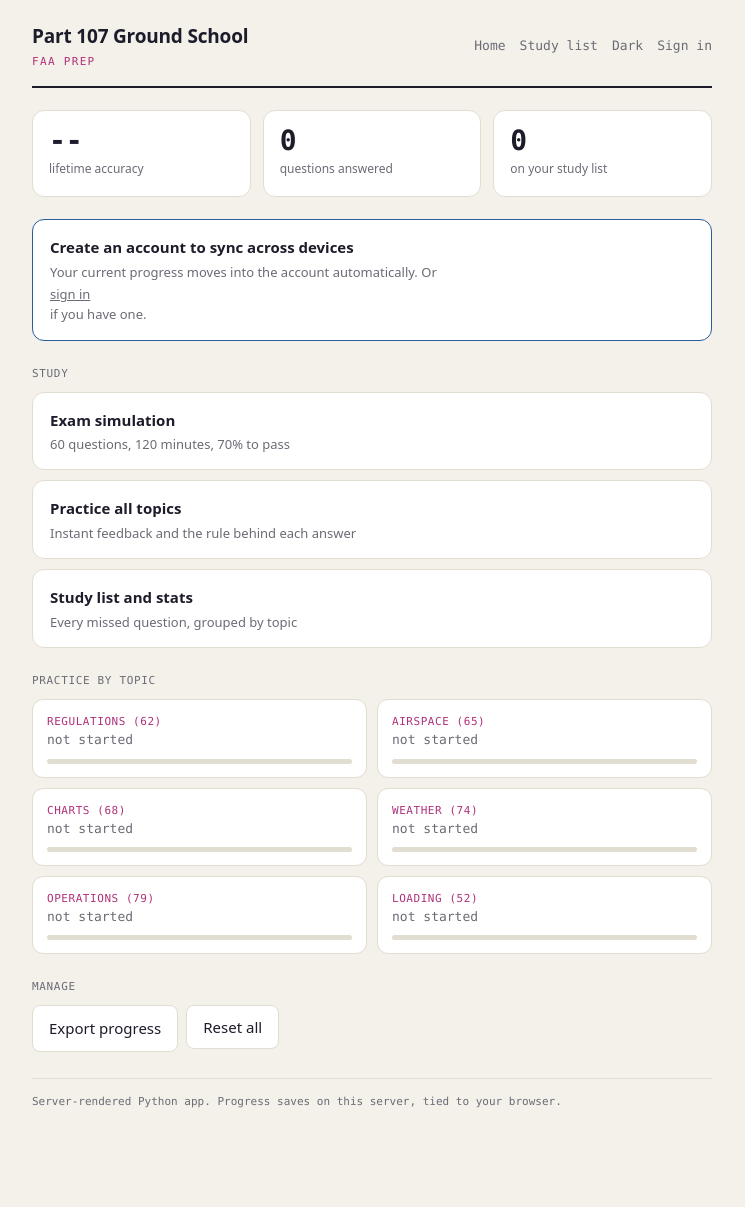
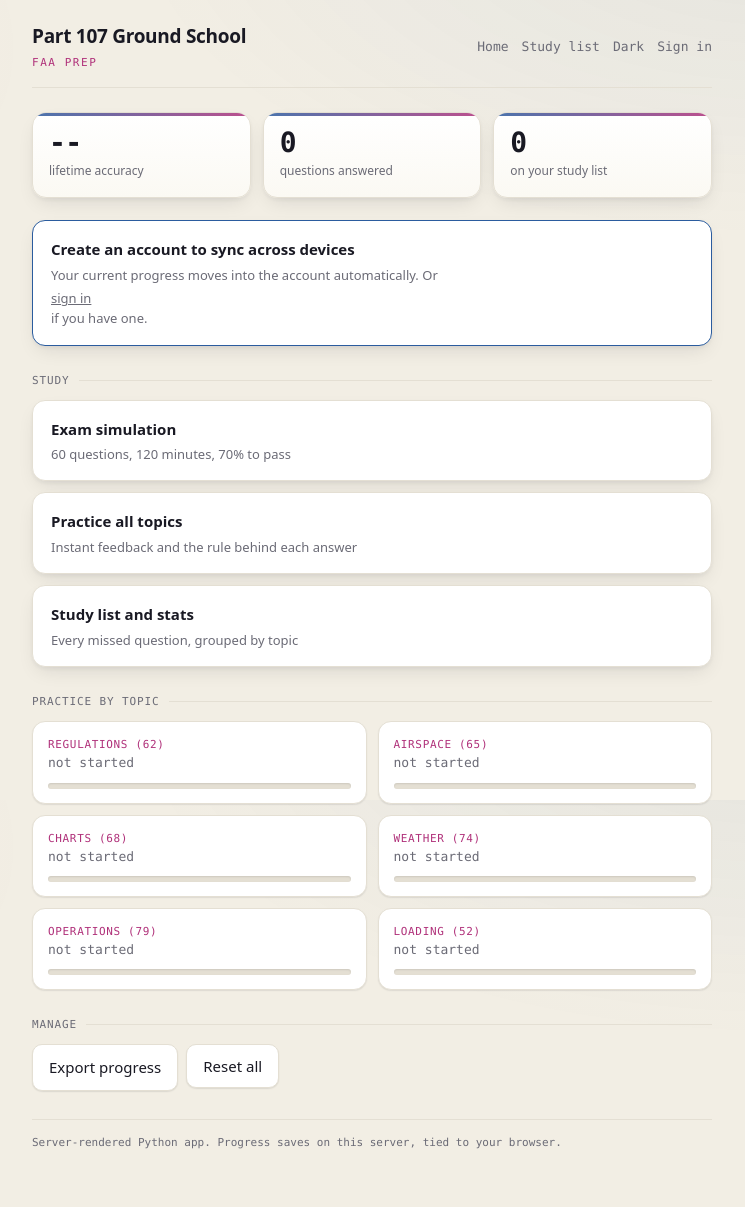
Before and after one commit to jha-ayush/part107_study_guide, a Flask app: page / in a window 1280 px wide. Shown: the whole page, without its empty margins (268-1013 px from the left). Before the commit the page ends 1108 px from the top, so only its background shows below. Run offline with Flask 3, Linux system fonts and the light colour scheme; some libraries are stand-ins or nearby versions.

Commit message:
Refactor CSS for theme and layout enhancements
Updated CSS variables and styles for improved theming and layout.

```diff
--- a/static/styles.css
+++ b/static/styles.css
@@ -1,66 +1,114 @@
 :root{
-  --paper:#F4F1EA; --surface:#FFFFFF; --ink:#1C1C2B; --muted:#6B6B76;
-  --line:#E2DDD1; --blue:#2B5C9E; --magenta:#B0317A; --green:#1F8A5B;
+  --paper:#F2EEE4; --surface:#FFFFFF; --surface-2:#FBF9F3; --ink:#191923; --muted:#6B6B76;
+  --line:#E4DFD3; --line-2:#EFEBE1; --blue:#2B5C9E; --magenta:#B0317A; --green:#1F8A5B;
   --green-bg:#E6F3EC; --red:#C23B3B; --red-bg:#F8E9E9; --amber:#B97C0C;
+  --shadow-sm:0 1px 2px rgba(25,25,35,.06), 0 1px 1px rgba(25,25,35,.04);
+  --shadow-md:0 2px 4px rgba(25,25,35,.05), 0 8px 20px -6px rgba(25,25,35,.12);
+  --shadow-lg:0 10px 36px -8px rgba(25,25,35,.20);
+  --shadow-pop:0 4px 10px rgba(25,25,35,.07), 0 16px 34px -8px rgba(43,92,158,.22);
+  --ring:rgba(43,92,158,.35);
   --mono:ui-monospace,SFMono-Regular,Menlo,Consolas,monospace;
   --sans:system-ui,-apple-system,"Segoe UI",Roboto,Helvetica,Arial,sans-serif;
 }
 body.dark{
-  --paper:#15151F; --surface:#1E1E2B; --ink:#ECECF2; --muted:#9A9AA6;
-  --line:#2C2C3A; --green-bg:#13301F; --red-bg:#34191A;
+  --paper:#101019; --surface:#1C1C2A; --surface-2:#23233A; --ink:#ECECF2; --muted:#9A9AA6;
+  --line:#30303F; --line-2:#27273400; --green-bg:#13301F; --red-bg:#34191A;
+  --shadow-sm:0 1px 2px rgba(0,0,0,.45);
+  --shadow-md:0 2px 6px rgba(0,0,0,.45), 0 10px 26px -8px rgba(0,0,0,.55);
+  --shadow-lg:0 16px 44px -10px rgba(0,0,0,.65);
+  --shadow-pop:0 4px 10px rgba(0,0,0,.4), 0 18px 40px -10px rgba(60,110,190,.40);
+  --ring:rgba(90,140,220,.5);
 }
 *{box-sizing:border-box;margin:0;padding:0;}
-body{font-family:var(--sans);background:var(--paper);color:var(--ink);line-height:1.55;padding:0 16px 56px;-webkit-font-smoothing:antialiased;}
+body{
+  font-family:var(--sans);color:var(--ink);line-height:1.55;padding:0 16px 56px;
+  -webkit-font-smoothing:antialiased;min-height:100vh;
+  background:
+    radial-gradient(1100px 560px at 82% -12%, rgba(43,92,158,.07), transparent 60%),
+    radial-gradient(820px 480px at -12% 6%, rgba(176,49,122,.055), transparent 55%),
+    var(--paper);
+  background-attachment:fixed;
+}
+body.dark{
+  background:
+    radial-gradient(1100px 560px at 82% -12%, rgba(70,120,205,.16), transparent 60%),
+    radial-gradient(820px 480px at -12% 4%, rgba(176,49,122,.12), transparent 55%),
+    var(--paper);
+  background-attachment:fixed;
+}
 a{color:inherit;}
 .wrap{max-width:680px;margin:0 auto;}
-header.top{display:flex;justify-content:space-between;align-items:center;gap:12px;padding:22px 0 16px;border-bottom:2px solid var(--ink);margin-bottom:22px;flex-wrap:wrap;}
+
+/* header */
+header.top{display:flex;justify-content:space-between;align-items:center;gap:12px;padding:22px 0 16px;border-bottom:1px solid var(--line);margin-bottom:24px;flex-wrap:wrap;}
 .brand a{text-decoration:none;}
-.brand h1{font-size:19px;font-weight:700;letter-spacing:-.01em;}
-.brand .tag{font-family:var(--mono);font-size:11px;letter-spacing:.12em;text-transform:uppercase;color:var(--magenta);margin-top:2px;}
-.top nav{display:flex;gap:14px;font-size:13px;font-family:var(--mono);align-items:center;}
-.top nav a{color:var(--muted);text-decoration:none;}
+.brand h1{font-size:19px;font-weight:750;letter-spacing:-.015em;}
+.brand .tag{font-family:var(--mono);font-size:11px;letter-spacing:.14em;text-transform:uppercase;color:var(--magenta);margin-top:3px;}
+.top nav{display:flex;gap:13px;font-size:13px;font-family:var(--mono);align-items:center;}
+.top nav a{color:var(--muted);text-decoration:none;transition:color .15s ease;}
 .top nav a:hover{color:var(--ink);}
+.user-chip{color:var(--ink);max-width:140px;overflow:hidden;text-overflow:ellipsis;white-space:nowrap;font-size:12px;}
+.linkbtn{border:none;background:none;padding:0;color:var(--muted);font-family:var(--mono);font-size:13px;cursor:pointer;transition:color .15s ease;}
+.linkbtn:hover{color:var(--ink);box-shadow:none;transform:none;}
+
+/* theme toggle icon */
+.theme-toggle{display:inline-grid;place-items:center;width:34px;height:34px;border:1px solid var(--line);border-radius:9px;background:var(--surface);color:var(--muted);box-shadow:var(--shadow-sm);transition:transform .16s ease, box-shadow .16s ease, color .15s ease, border-color .15s ease;}
+.theme-toggle:hover{color:var(--ink);border-color:var(--blue);transform:translateY(-1px);box-shadow:var(--shadow-md);}
+.theme-toggle svg{display:block;}
+
+/* surfaces with depth */
 .tiles{display:flex;gap:12px;margin-bottom:22px;flex-wrap:wrap;}
-.tile{flex:1;min-width:120px;background:var(--surface);border:1px solid var(--line);border-radius:12px;padding:16px;}
-.tile b{display:block;font-family:var(--mono);font-size:28px;line-height:1;}
+.tile{flex:1;min-width:120px;background:linear-gradient(180deg,var(--surface),var(--surface-2));border:1px solid var(--line);border-radius:14px;padding:16px 16px 15px;box-shadow:var(--shadow-md);position:relative;overflow:hidden;}
+.tile::before{content:"";position:absolute;left:0;top:0;height:3px;width:100%;background:linear-gradient(90deg,var(--blue),var(--magenta));opacity:.85;}
+.tile b{display:block;font-family:var(--mono);font-size:28px;line-height:1;font-weight:700;letter-spacing:-.02em;}
 .tile span{font-size:12px;color:var(--muted);}
-.section-title{font-family:var(--mono);font-size:11px;letter-spacing:.06em;text-transform:uppercase;color:var(--muted);margin:24px 0 10px;}
-.cards{display:flex;flex-direction:column;gap:10px;}
-.actioncard{display:block;background:var(--surface);border:1px solid var(--line);border-radius:12px;padding:15px 17px;text-decoration:none;color:inherit;}
-.actioncard:hover{border-color:var(--ink);}
+.section-title{font-family:var(--mono);font-size:11px;letter-spacing:.08em;text-transform:uppercase;color:var(--muted);margin:26px 0 11px;display:flex;align-items:center;gap:9px;}
+.section-title::after{content:"";flex:1;height:1px;background:var(--line);}
+.cards{display:flex;flex-direction:column;gap:11px;}
+.actioncard{display:block;background:var(--surface);border:1px solid var(--line);border-radius:13px;padding:16px 18px;text-decoration:none;color:inherit;box-shadow:var(--shadow-md);transition:transform .18s ease, box-shadow .18s ease, border-color .18s ease;}
+.actioncard:hover{transform:translateY(-2px);box-shadow:var(--shadow-pop);border-color:var(--blue);}
 .actioncard b{font-size:15px;}
-.actioncard span{display:block;font-size:13px;color:var(--muted);margin-top:2px;}
-.bgrid{display:grid;grid-template-columns:repeat(2,1fr);gap:10px;}
-.bcard{background:var(--surface);border:1px solid var(--line);border-radius:11px;padding:13px 14px;text-decoration:none;color:inherit;}
-.bcard:hover{border-color:var(--ink);}
-.bcard .n{font-family:var(--mono);font-size:11px;color:var(--magenta);text-transform:uppercase;letter-spacing:.05em;}
+.actioncard span{display:block;font-size:13px;color:var(--muted);margin-top:3px;}
+.bgrid{display:grid;grid-template-columns:repeat(2,1fr);gap:11px;}
+.bcard{background:var(--surface);border:1px solid var(--line);border-radius:13px;padding:14px 15px;text-decoration:none;color:inherit;box-shadow:var(--shadow-sm);transition:transform .18s ease, box-shadow .18s ease, border-color .18s ease;}
+.bcard:hover{transform:translateY(-2px);box-shadow:var(--shadow-pop);border-color:var(--blue);}
+.bcard .n{font-family:var(--mono);font-size:11px;color:var(--magenta);text-transform:uppercase;letter-spacing:.06em;}
 .bcard .pct{font-family:var(--mono);font-size:13px;color:var(--muted);}
-.bar{height:5px;background:var(--line);border-radius:3px;margin-top:8px;overflow:hidden;}
-.bar > i{display:block;height:5px;border-radius:3px;}
+.bar{height:6px;background:var(--line);border-radius:4px;margin-top:9px;overflow:hidden;box-shadow:inset 0 1px 2px rgba(0,0,0,.10);}
+.bar > i{display:block;height:6px;border-radius:4px;background:linear-gradient(90deg,var(--blue),var(--magenta));}
+
+/* practice + exam */
 .meta{display:flex;justify-content:space-between;align-items:center;font-family:var(--mono);font-size:11px;margin-bottom:14px;}
 .meta .l{color:var(--muted);}
-.meta .r{color:var(--blue);letter-spacing:.04em;}
-.qcard{background:var(--surface);border:1px solid var(--line);border-radius:12px;padding:20px;margin-bottom:16px;}
+.meta .r{color:var(--blue);letter-spacing:.05em;}
+.qcard{background:var(--surface);border:1px solid var(--line);border-radius:16px;padding:22px;margin-bottom:16px;box-shadow:var(--shadow-lg);}
 .qtext{font-size:16px;line-height:1.6;}
-.code{font-family:var(--mono);font-size:13px;background:var(--paper);border:1px solid var(--line);border-radius:6px;padding:2px 6px;}
+.code{font-family:var(--mono);font-size:13px;background:var(--surface-2);border:1px solid var(--line);border-radius:6px;padding:2px 6px;}
 .choices{display:flex;flex-direction:column;gap:9px;margin:0 0 16px;}
-.choice{display:flex;align-items:flex-start;gap:11px;padding:12px 15px;border:1px solid var(--line);border-radius:9px;background:var(--surface);font-size:15px;cursor:pointer;}
-.choice:hover{border-color:var(--ink);}
-.choice input{margin-top:3px;}
+.choice{display:flex;align-items:flex-start;gap:11px;padding:13px 15px;border:1px solid var(--line);border-radius:11px;background:var(--surface);font-size:15px;cursor:pointer;box-shadow:var(--shadow-sm);transition:transform .14s ease, box-shadow .14s ease, border-color .14s ease;}
+.choice:hover{transform:translateY(-1px);box-shadow:var(--shadow-md);border-color:var(--blue);}
+.choice input{margin-top:3px;accent-color:var(--blue);}
 .choice .cl{font-family:var(--mono);font-size:13px;opacity:.55;}
 .choice.correct{background:var(--green-bg);border-color:var(--green);}
 .choice.wrong{background:var(--red-bg);border-color:var(--red);}
 .choice.dim{opacity:.55;}
-.explain{border-radius:9px;padding:12px 15px;margin-bottom:16px;font-size:14px;line-height:1.6;}
+.explain{border-radius:11px;padding:13px 15px;margin-bottom:16px;font-size:14px;line-height:1.6;box-shadow:var(--shadow-sm);}
 .explain.ok{background:var(--green-bg);border:1px solid var(--green);}
 .explain.bad{background:var(--red-bg);border:1px solid var(--red);}
 .explain .rl{font-family:var(--mono);font-size:10px;letter-spacing:.1em;text-transform:uppercase;opacity:.7;display:block;margin-bottom:4px;}
-button,.btn{font-family:var(--sans);font-size:15px;border-radius:8px;border:1px solid var(--line);background:var(--surface);color:var(--ink);padding:11px 16px;cursor:pointer;text-decoration:none;display:inline-block;}
-button:hover,.btn:hover{border-color:var(--ink);}
-.btn-primary{background:var(--ink);color:var(--paper);border-color:var(--ink);font-weight:600;width:100%;text-align:center;}
+
+/* buttons */
+button,.btn{font-family:var(--sans);font-size:15px;border-radius:10px;border:1px solid var(--line);background:var(--surface);color:var(--ink);padding:11px 16px;cursor:pointer;text-decoration:none;display:inline-block;box-shadow:var(--shadow-sm);transition:transform .16s ease, box-shadow .16s ease, border-color .16s ease;}
+button:hover,.btn:hover{border-color:var(--blue);transform:translateY(-1px);box-shadow:var(--shadow-md);}
+.btn-primary{background:linear-gradient(165deg,#33384d,#181820);color:#fff;border-color:#181820;font-weight:600;width:100%;text-align:center;box-shadow:var(--shadow-md);}
+.btn-primary:hover{box-shadow:var(--shadow-pop);border-color:#181820;}
+body.dark .btn-primary{background:linear-gradient(165deg,#3b6bbf,#274a86);border-color:#274a86;}
 .btn-row{display:flex;gap:8px;flex-wrap:wrap;}
-.bigpct{font-family:var(--mono);font-size:52px;font-weight:700;line-height:1;text-align:center;}
-.badge{display:inline-block;font-family:var(--mono);font-size:12px;font-weight:700;letter-spacing:.08em;text-transform:uppercase;padding:5px 12px;border-radius:999px;}
+:focus-visible{outline:2px solid var(--ring);outline-offset:2px;}
+
+/* results */
+.bigpct{font-family:var(--mono);font-size:54px;font-weight:700;line-height:1;text-align:center;letter-spacing:-.02em;}
+.badge{display:inline-block;font-family:var(--mono);font-size:12px;font-weight:700;letter-spacing:.08em;text-transform:uppercase;padding:5px 13px;border-radius:999px;box-shadow:var(--shadow-sm);}
 .badge.pass{background:var(--green-bg);color:var(--green);border:1px solid var(--green);}
 .badge.fail{background:var(--red-bg);color:var(--red);border:1px solid var(--red);}
 .center{text-align:center;}
@@ -69,13 +117,15 @@ button:hover,.btn:hover{border-color:var(--ink);}
 .bdrow .tr{flex:1;}
 .bdrow .vl{font-family:var(--mono);font-size:12px;width:84px;text-align:right;flex-shrink:0;}
 .palette{display:grid;grid-template-columns:repeat(10,1fr);gap:6px;margin:14px 0;}
-.palette button{padding:0;height:34px;font-family:var(--mono);font-size:12px;border-radius:6px;}
+.palette button{padding:0;height:36px;font-family:var(--mono);font-size:12px;border-radius:8px;}
 .palette button.answered{background:var(--blue);color:#fff;border-color:var(--blue);}
 .palette button.current{outline:2px solid var(--magenta);outline-offset:1px;}
-.mbucket{margin-bottom:14px;}
-.mbname{font-family:var(--mono);font-size:11px;letter-spacing:.06em;text-transform:uppercase;color:var(--magenta);margin-bottom:7px;}
+
+/* review */
+.mbucket{margin-bottom:16px;}
+.mbname{font-family:var(--mono);font-size:11px;letter-spacing:.07em;text-transform:uppercase;color:var(--magenta);margin-bottom:8px;}
 .mbname span{color:var(--muted);}
-.mcard{border-left:3px solid var(--magenta);padding:7px 0 7px 13px;margin-bottom:9px;}
+.mcard{background:var(--surface);border:1px solid var(--line);border-left:3px solid var(--magenta);border-radius:0 11px 11px 0;padding:11px 14px;margin-bottom:10px;box-shadow:var(--shadow-sm);}
 .mcard .mq{font-size:14px;margin-bottom:5px;}
 .mcard .ma{font-size:13.5px;color:var(--green);margin-bottom:3px;}
 .mcard .mr{font-size:13px;color:var(--muted);}
@@ -83,7 +133,22 @@ button:hover,.btn:hover{border-color:var(--ink);}
 .timer{font-family:var(--mono);font-weight:700;}
 .timer.low{color:var(--red);}
 .filters{display:flex;gap:6px;flex-wrap:wrap;margin-bottom:14px;}
-.filters a{font-family:var(--mono);font-size:12px;padding:5px 11px;border:1px solid var(--line);border-radius:7px;text-decoration:none;color:var(--muted);}
+.filters a{font-family:var(--mono);font-size:12px;padding:6px 12px;border:1px solid var(--line);border-radius:8px;text-decoration:none;color:var(--muted);background:var(--surface);box-shadow:var(--shadow-sm);transition:transform .14s ease, border-color .14s ease, color .14s ease;}
+.filters a:hover{transform:translateY(-1px);border-color:var(--blue);color:var(--ink);}
 .filters a.active{background:var(--blue);color:#fff;border-color:var(--blue);}
-.note{font-family:var(--mono);font-size:11px;color:var(--muted);margin-top:26px;padding-top:14px;border-top:1px solid var(--line);}
-@media(max-width:480px){.palette{grid-template-columns:repeat(6,1fr);}.bgrid{grid-template-columns:1fr;}}
+.note{font-family:var(--mono);font-size:11px;color:var(--muted);margin-top:28px;padding-top:14px;border-top:1px solid var(--line);}
+
+/* form fields */
+.field{width:100%;padding:11px 13px;border:1px solid var(--line);border-radius:10px;background:var(--surface);color:var(--ink);font-size:15px;box-shadow:var(--shadow-sm);transition:border-color .15s ease, box-shadow .15s ease;}
+.field:focus{outline:none;border-color:var(--blue);box-shadow:0 0 0 3px var(--ring);}
+.flabel{display:block;font-size:13px;color:var(--muted);margin-bottom:5px;}
+
+/* gentle load reveal */
+@keyframes rise{from{opacity:0;transform:translateY(9px);}to{opacity:1;transform:none;}}
+@media(prefers-reduced-motion:no-preference){
+  .tile,.actioncard,.bcard,.qcard,.meta,.mbucket,.bigpct,.badge{animation:rise .38s cubic-bezier(.2,.7,.3,1) both;}
+  .tile:nth-child(2),.actioncard:nth-child(2),.bcard:nth-child(2){animation-delay:.05s;}
+  .tile:nth-child(3),.actioncard:nth-child(3),.bcard:nth-child(3){animation-delay:.10s;}
+  .actioncard:nth-child(4),.bcard:nth-child(4){animation-delay:.14s;}
+}
+@media(max-width:480px){.palette{grid-template-columns:repeat(6,1fr);}.bgrid{grid-template-columns:1fr;}.user-chip{max-width:90px;}}
```
